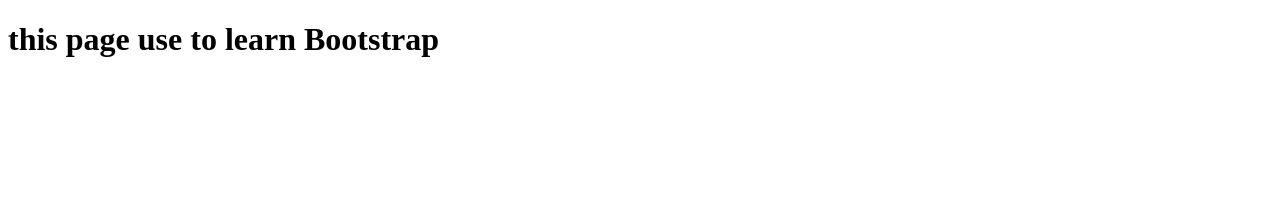
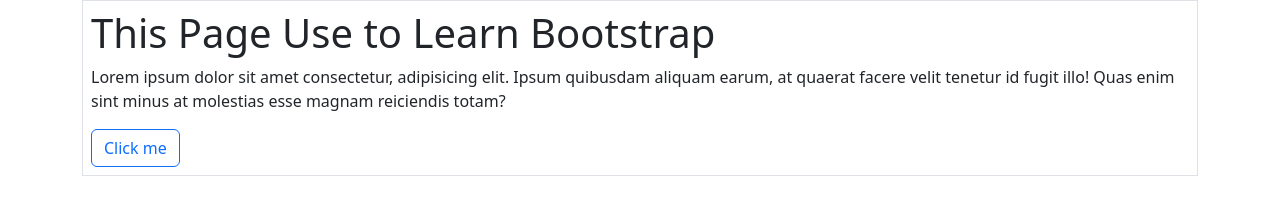
Before and after one commit to Awishka0573/bootstrap, a plain HTML site: page index.html in a window 1280 px wide. Drawn offline with nearby package versions, Linux system fonts and the light colour scheme.

Commit message:
button and container trying

```diff
--- a/index.html
+++ b/index.html
@@ -4,10 +4,22 @@
     <meta charset="UTF-8">
     <meta name="viewport" content="width=device-width, initial-scale=1.0">
     <title>Bootstrap</title>
+
+    <link href="https://cdn.jsdelivr.net/npm/bootstrap@5.3.5/dist/css/bootstrap.min.css" rel="stylesheet" integrity="sha384-SgOJa3DmI69IUzQ2PVdRZhwQ+dy64/BUtbMJw1MZ8t5HZApcHrRKUc4W0kG879m7" crossorigin="anonymous">
+    <script src="https://cdn.jsdelivr.net/npm/bootstrap@5.3.5/dist/js/bootstrap.bundle.min.js" integrity="sha384-k6d4wzSIapyDyv1kpU366/PK5hCdSbCRGRCMv+eplOQJWyd1fbcAu9OCUj5zNLiq" crossorigin="anonymous"></script>
+
 </head>
-<body>
+<body class="container">
 
-    <h1>this page use to learn Bootstrap</h1>
+    <div class="border p-2">
+
+        <h1>This Page Use to Learn Bootstrap</h1>
+
+        <p>Lorem ipsum dolor sit amet consectetur, adipisicing elit. Ipsum quibusdam aliquam earum, at quaerat facere velit tenetur id fugit illo! Quas enim sint minus at molestias esse magnam reiciendis totam?</p>
+
+        <button class="btn btn-outline-primary">Click me</button>
+
+    </div>
 
 </body>
 </html>
```
